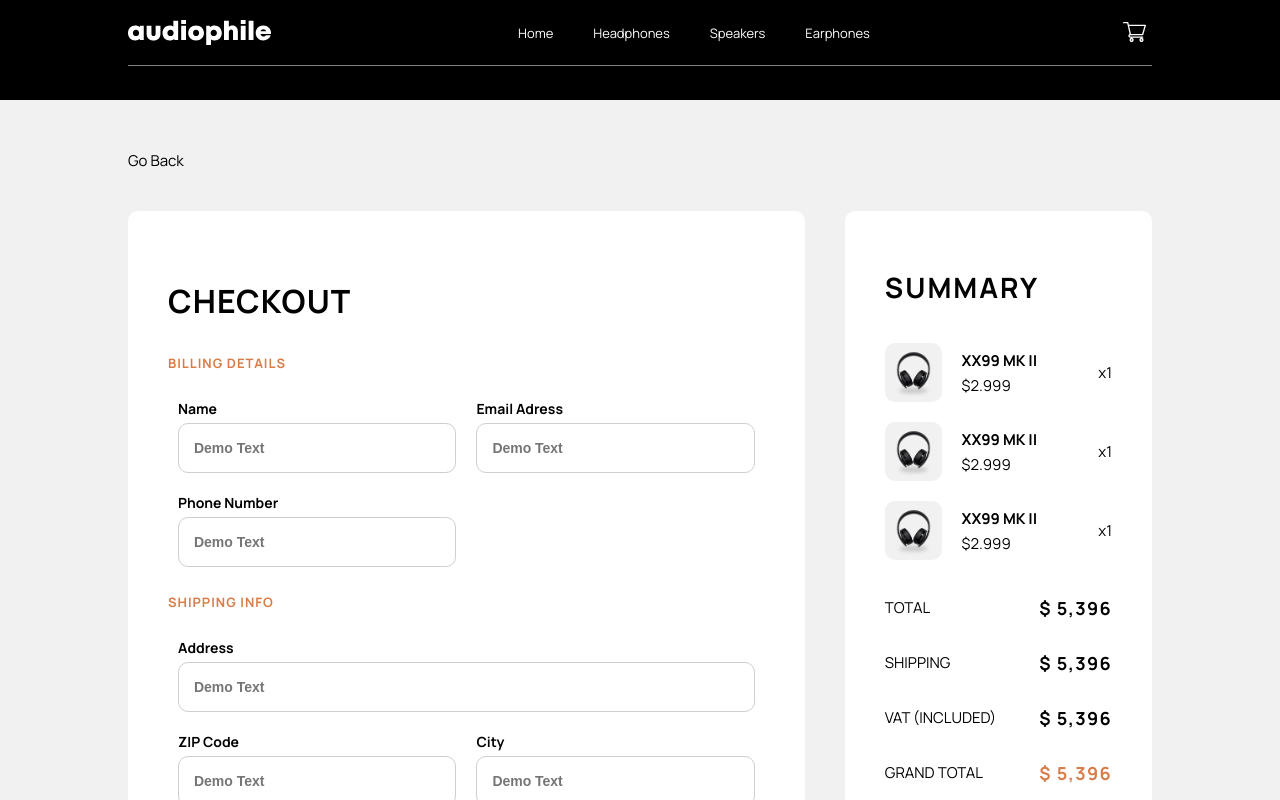
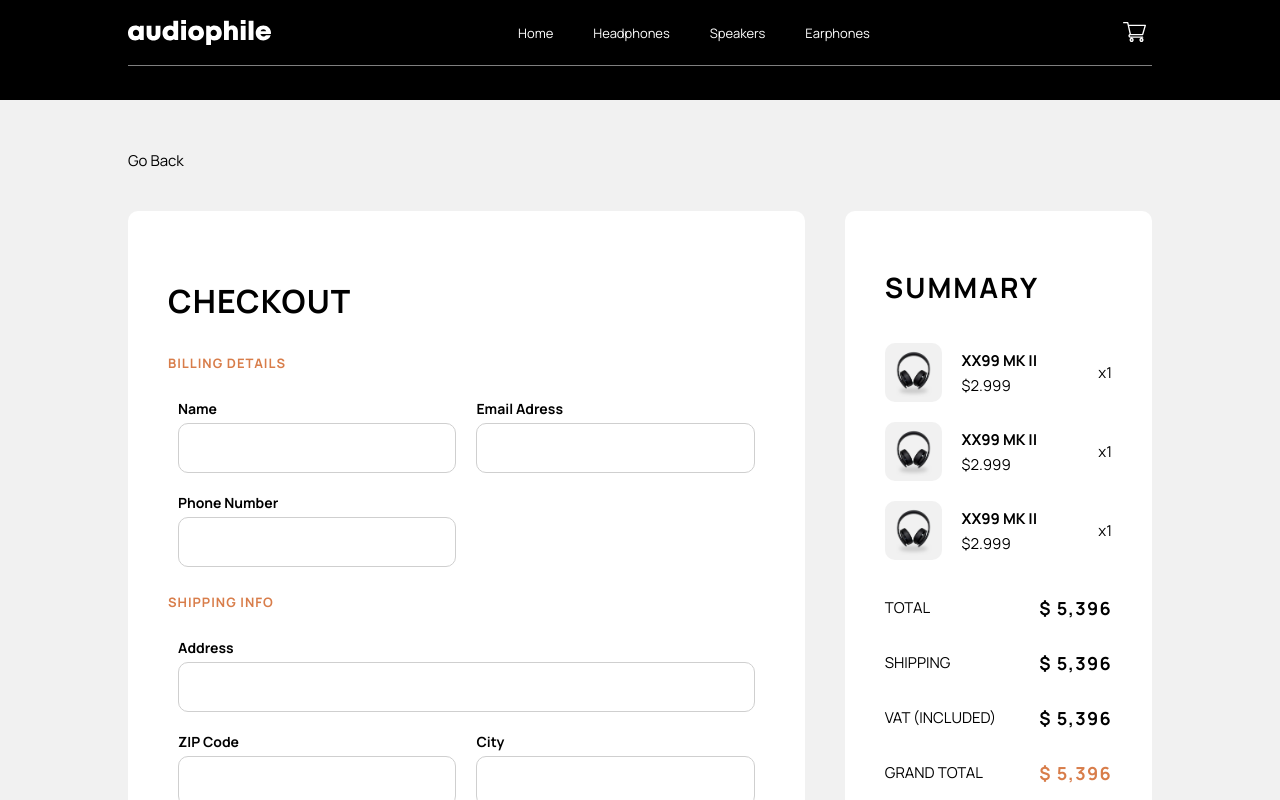
Before and after one commit to JoelStorr/FM-Audiophile-FrontEnd, a Nuxt app: page /Checkout in a window 1280 px wide. Shown: the top 800 px of the page. Built offline with nearby package versions, Linux system fonts and the light colour scheme.

Commit message:
Added logic to textfield

```diff
--- a/components/UI/TextField.vue
+++ b/components/UI/TextField.vue
@@ -9,7 +9,7 @@
                 <slot name="error"></slot>
             </span>
         </span>
-        <input type="text" placeholder="Demo Text" @input="changeValue">
+        <input type="text" :placeholder="props.placeHolder" @input="changeValue">
     </label>
 
 </template>
@@ -17,6 +17,7 @@
 <script lang="ts" setup>
     const props = defineProps({
         error: {type: Boolean, required: true},
+        placeHolder: {type: String, required: true}
     })
 
     const emits = defineEmits('valueChange')
```
